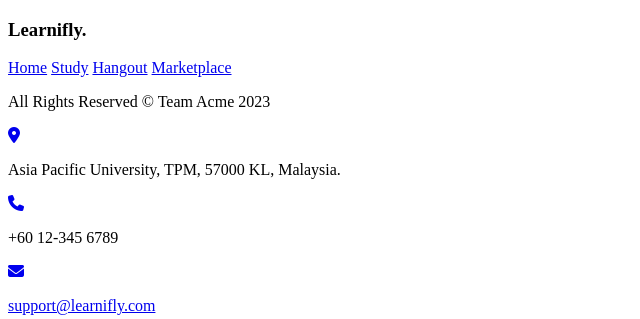
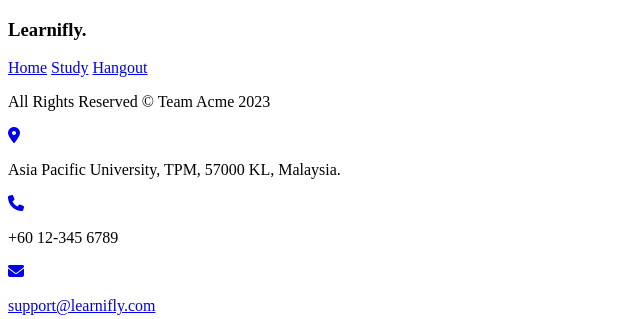
Before and after one commit to Dalton-G/Learnifly, a PHP site: page /footer.php in a window 1280 px wide. Shown: the top 319 px of the page, without its empty margins (0-640 px from the left). Run offline with PHP 8.4, Linux system fonts and the light colour scheme; some libraries are stand-ins or nearby versions.

Commit message:
removed marketplace feature from header and footer

```diff
--- a/navbar/footer.php
+++ b/navbar/footer.php
@@ -19,7 +19,6 @@
 				<a href="#" class="link-1">Home</a>
 				<a href="#">Study</a>
 				<a href="#">Hangout</a>
-				<a href="#">Marketplace</a>
 			</p>
 			<p class="footer-company-name">
 				All Rights Reserved © Team Acme 2023 <br>
--- a/navbar/header.php
+++ b/navbar/header.php
@@ -21,7 +21,6 @@
             <a href="#" class="navbar-link">Home</a>
             <a href="#" class="navbar-link">Study</a>
             <a href="#" class="navbar-link">Hangout</a>
-            <a href="#" class="navbar-link">Marketplace</a>
             <!-- dropdown-menu -->
             <div class="dropdown" data-dropdown>
                 <button class="navbar-link" data-dropdown-button>More</button>
```
